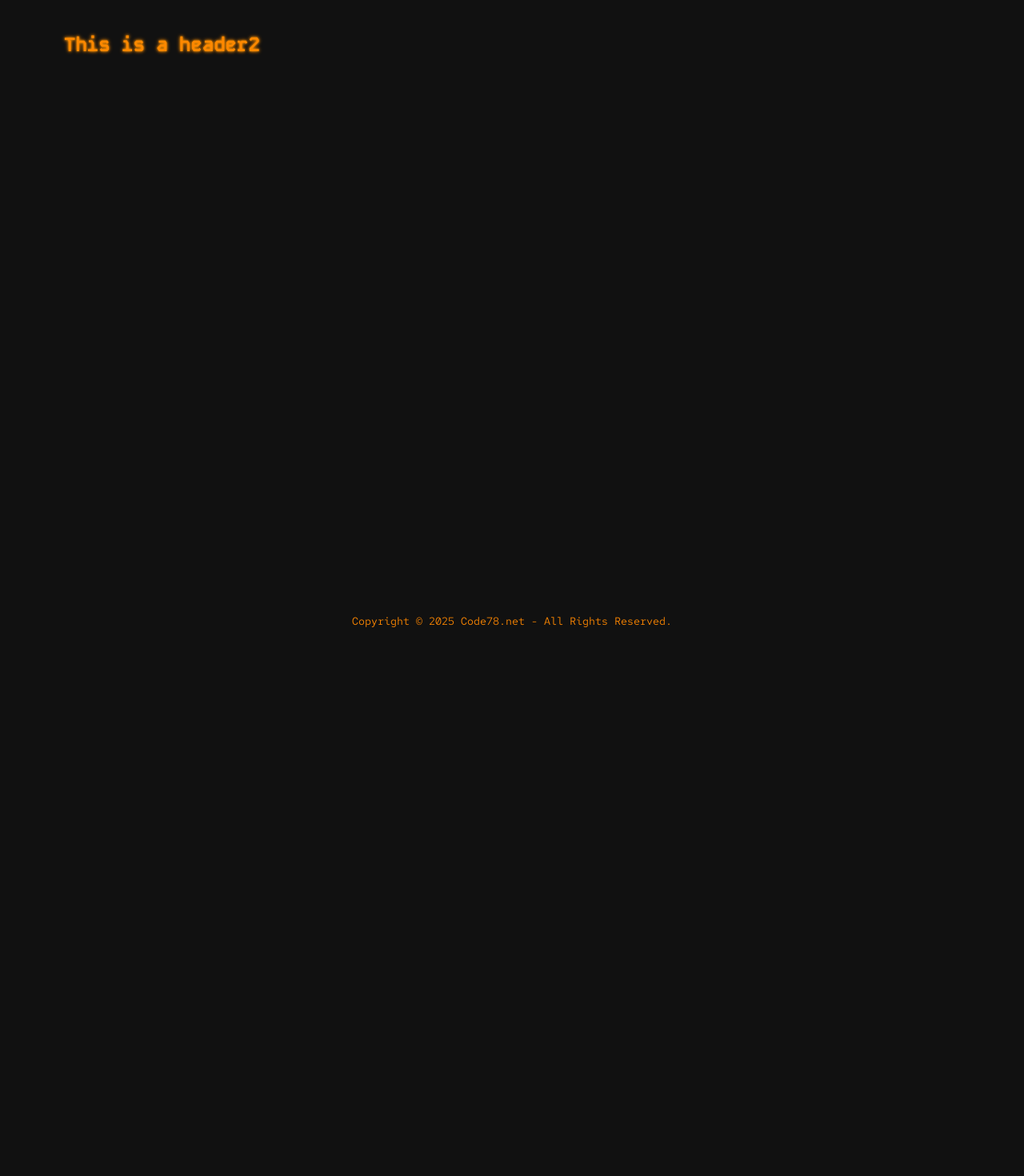
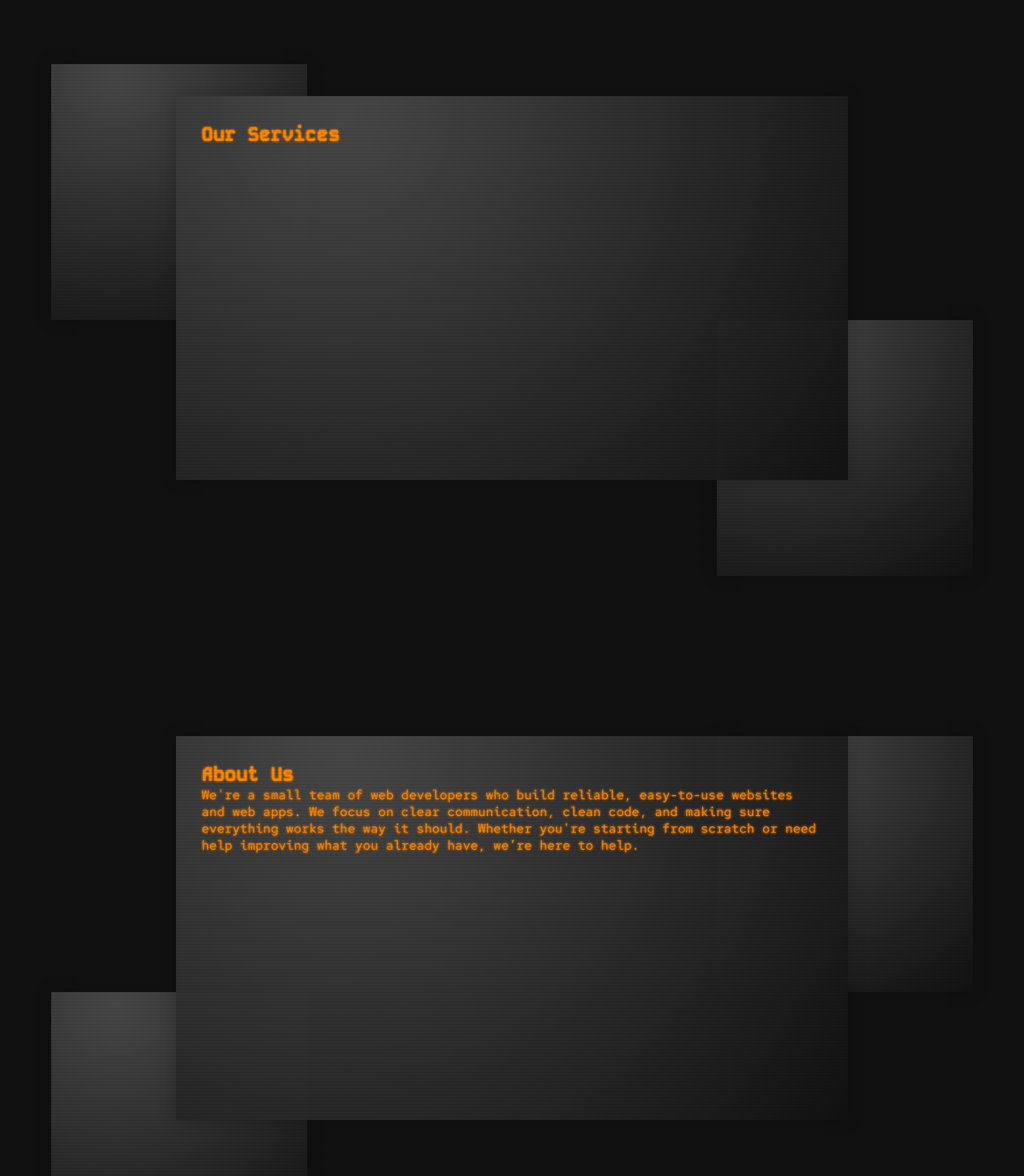
Before and after one commit to C-McCarty/Code78.net, a React (Create React App) app in the folder code78.net/: page / in a window 1280 px wide. Shown: the part 840-2310 px from the top of the page at 80% size. Before the commit the page ends 1632 px from the top, so only its background shows below. Built offline with nearby package versions, Linux system fonts and the light colour scheme.

Commit message:
more styling

```diff
--- a/code78.net/src/App.css
+++ b/code78.net/src/App.css
@@ -15,6 +15,8 @@ body {
 }
 .App {
     min-height: 100vh;
+    position: relative;
+    height: 100%;
 }
 html {
     font-size: 16px;
@@ -24,6 +26,11 @@ html {
     padding: 0;
     box-sizing: border-box;
     font-family: 'Redhat Mono', monospace;
+    color: var(--txt);
+    text-shadow:
+        0 0 3px var(--txt),
+        0 0 3px #E70;
+    animation: breathe 1s ease-in-out infinite;
 }
 h1, h2, h3, h4, h5, h6 {
     font-family: 'Kode Mono', monospace;
@@ -38,7 +45,7 @@ header {
     top: 0;
     left: 0;
     right: 0;
-    z-index: 10;
+    z-index: 1000;
     background-color: var(--bkg);
     display: flex;
     align-items: center;
@@ -100,6 +107,40 @@ footer * {
 }
 .glow {
     text-shadow:
-        0 0 3px #F90,
-        0 0 5px var(--txt);
+        0 0 3px var(--txt),
+        0 0 5px #E70;
 }
+.scanLines {
+    position: absolute;
+    top: 0;
+    left: 0;
+    right: 0;
+    height: 100%;
+    background-image: repeating-linear-gradient(
+        to bottom,
+        rgba(17, 17, 17, 0.1),
+        rgba(17, 17, 17, 0.1) 1px,
+        transparent 1px,
+        transparent 4px
+    );
+    pointer-events: none;
+    z-index: 100;
+}
+
+@keyframes breathe {
+    0% {
+        text-shadow:
+            0 0 3px var(--txt),
+            0 0 3px #E70;
+    }
+    50% {
+        text-shadow:
+            0 0 3px var(--txt),
+            0 0 5px #E70;
+    }
+    100% {
+        text-shadow:
+            0 0 3px var(--txt),
+            0 0 3px #E70;
+    }
+}
--- a/code78.net/src/App.js
+++ b/code78.net/src/App.js
@@ -17,10 +17,15 @@ function App() {
                 <Hero />
                 <div className="main">
                     <Section>
-                        <h2>This is a header2</h2>
+                        <h2>Our Services</h2>
+                    </Section>
+                    <Section>
+                        <h2>About Us</h2>
+                        <p>We're a small team of web developers who build reliable, easy-to-use websites and web apps. We focus on clear communication, clean code, and making sure everything works the way it should. Whether you're starting from scratch or need help improving what you already have, we’re here to help.</p>
                     </Section>
                 </div>
                 <Footer />
+                <div className="scanLines"></div>
             </div>
         );
     }
@@ -35,6 +40,7 @@ function App() {
                     </Section>
                 </div>
                 <Footer />
+                <div className="scanLines"></div>
             </div>
         );
     }
@@ -45,6 +51,7 @@ function App() {
             <Header setPage={setPage} page={page} />
             <ComingSoon />
             <Footer />
+            <div className="scanLines"></div>
         </div>
     );
 }
--- a/code78.net/src/CSS/comingSoon.module.css
+++ b/code78.net/src/CSS/comingSoon.module.css
@@ -17,7 +17,7 @@
     justify-content: center;
     align-items: center;
     text-shadow:
-        0 0 7px #FA0,
-        0 0 10px #F90,
-        0 0 21px var(--txt);
+        0 0 7px var(--txt),
+        0 0 10px #E70,
+        0 0 21px #E40;
 }
--- a/code78.net/src/CSS/section.module.css
+++ b/code78.net/src/CSS/section.module.css
@@ -1,4 +1,49 @@
 .section {
     height: 100vh;
     padding: 10vh;
+    position: relative;
+    display: flex;
+    justify-content: center;
+    align-items: center;
 }
+.innerWrap {
+    width: 75%;
+    height: 75%;
+    padding: 2rem;
+    background: #111C radial-gradient(circle at 25% 5%, #555C, #111C);
+    position: relative;
+    z-index: 1;
+    box-shadow: 0 0 20px #0003;
+}
+.bkgGlass {
+    position: absolute;
+    width: 25vw;
+    height: 25vw;
+    background: #111C radial-gradient(circle at 25% 5%, #555C, #111C);
+    aspect-ratio: 1 / 1;
+    box-shadow: 0 0 20px #0003;
+}
+.section:nth-child(odd) .bkgGlass:nth-of-type(1) {
+    top: 10%;
+    left: 5%;
+    right: unset;
+    bottom: unset;
+}
+.section:nth-child(odd) .bkgGlass:nth-of-type(2) {
+    top: unset;
+    left: unset;
+    right: 5%;
+    bottom: 10%;
+}
+.section:nth-child(even) .bkgGlass:nth-of-type(1) {
+    top: unset;
+    left: 5%;
+    right: unset;
+    bottom: 10%;
+}
+.section:nth-child(even) .bkgGlass:nth-of-type(2) {
+    top: 10%;
+    left: unset;
+    right: 5%;
+    bottom: unset;
+}
--- a/code78.net/src/comp/Header.js
+++ b/code78.net/src/comp/Header.js
@@ -11,6 +11,7 @@ export default function Header({setPage=()=>{}, page=null}) {
                     <div className='navBtn glow' onClick={()=>setPage(1)}>About</div>
                     <div className='navBtn glow' onClick={()=>setPage(2)}>Contact</div>
                 </nav>
+                <div className="scanLines"></div>
             </header>
         </>
     );
--- a/code78.net/src/comp/Hero.js
+++ b/code78.net/src/comp/Hero.js
@@ -14,7 +14,8 @@ export default function Hero() {
             <div className={c.innerWrap}>
                 {/* Cool stuff goes here */}
                 <div className={c.ctaWrap}>
-                    <button className={c.cta} onClick={CTA}>See More</button>
+                    <button className={c.cta} onClick={CTA}>See More
+                    </button>
                 </div>
             </div>
         </div>
--- a/code78.net/src/comp/Section.js
+++ b/code78.net/src/comp/Section.js
@@ -1,8 +1,38 @@
+import { useState, useEffect, useRef } from "react";
 import c from "../CSS/section.module.css";
 
 export default function Section({children}) {
-    return(
-        <section className={c.section}>
+    const containerRef = useRef(null);
+    const [offsetY, setOffsetY] = useState(0);
+
+    useEffect(() => {
+        const handleScroll = () => {
+            if (containerRef.current) {
+                const rect = containerRef.current.getBoundingClientRect();
+                const scrollTop = window.scrollY || window.pageYOffset;
+                const elementTop = rect.top + scrollTop;
+                const currentScroll = scrollTop;
+
+                // Compute how far the element is from the top
+                const distanceFromTop = elementTop - currentScroll;
+
+                // Adjust this factor for stronger/weaker parallax
+                const parallaxSpeed = 0.5;
+
+                setOffsetY(distanceFromTop * parallaxSpeed);
+            }
+        };
+
+        // Initial calculation and on scroll
+        handleScroll();
+        window.addEventListener('scroll', handleScroll);
+        return () => window.removeEventListener('scroll', handleScroll);
+  }, []);
+
+    return (
+        <section ref={containerRef} className={c.section}>
+            <div className={c.bkgGlass} style={{ transform: `translateY(${offsetY/10}px)` }}></div>
+            <div className={c.bkgGlass} style={{ transform: `translateY(${offsetY/10}px)` }}></div>
             <div className={c.innerWrap}>
                 {children}
             </div>
```
